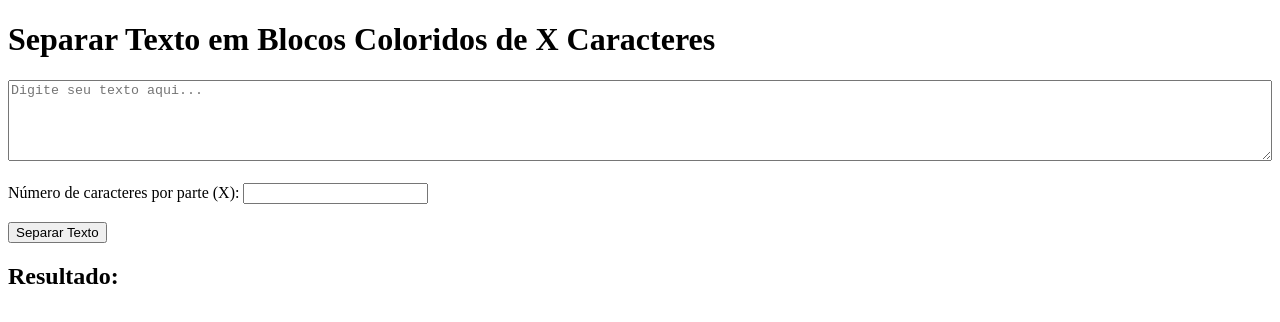
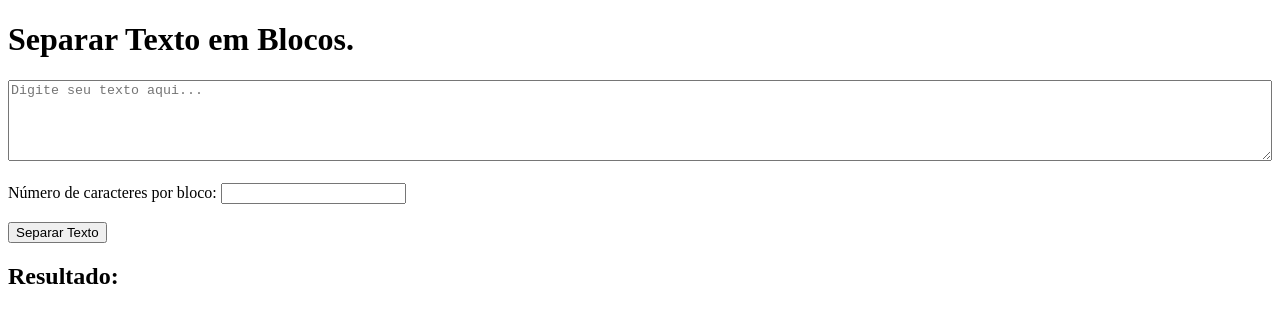
Before and after one commit to Koaalah/text-divider-app, a plain HTML site: page index.html in a window 1280 px wide. Drawn offline with Linux system fonts and the light colour scheme.

Commit message:
Index.html

```diff
--- a/index.html
+++ b/index.html
@@ -3,7 +3,7 @@
 <head>
     <meta charset="UTF-8">
     <meta name="viewport" content="width=device-width, initial-scale=1.0">
-    <title>Separar Texto com Blocos Coloridos</title>
+    <title>Separar Texto com Blocos.</title>
     <style>
         .block {
             padding: 10px;
@@ -24,11 +24,11 @@
     </style>
 </head>
 <body>
-    <h1>Separar Texto em Blocos Coloridos de X Caracteres</h1>
+    <h1>Separar Texto em Blocos.</h1>
 
     <textarea id="inputText" rows="5" placeholder="Digite seu texto aqui..."></textarea><br><br>
 
-    <label for="charCount">Número de caracteres por parte (X): </label>
+    <label for="charCount">Número de caracteres por bloco: </label>
     <input type="number" id="charCount" min="1"><br><br>
 
     <button onclick="separarTexto()">Separar Texto</button>
```
